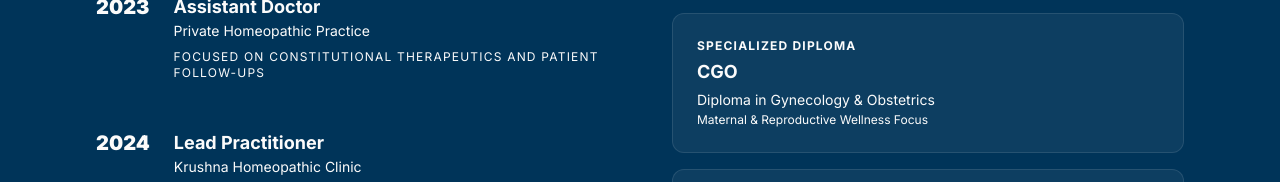
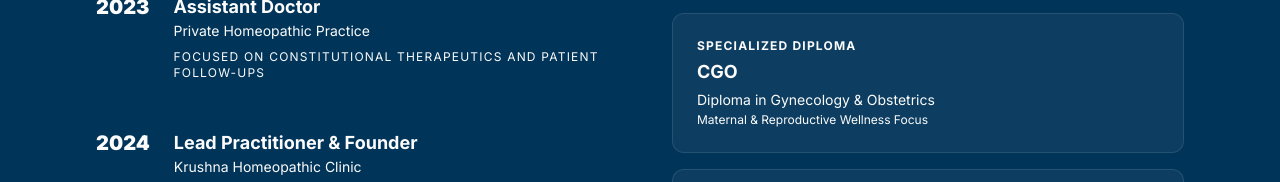
Before and after one commit to TejasMankeshwar/Krushna_Homeopathic_Clinic, a website built with Vite: page about.html in a window 1280 px wide. Shown: the part 2353-2535 px from the top of the page. Built offline with nearby package versions, Linux system fonts and the light colour scheme; a web font is replaced by a local one.

Commit message:
added founder in the professional jouney

```diff
--- a/about.html
+++ b/about.html
@@ -291,7 +291,8 @@
             src="images/pediatric_wellness.png" />
           <div class="absolute inset-0 bg-gradient-to-t from-black/60 to-transparent flex flex-col justify-end p-8">
             <h4 class="text-white text-2xl font-bold">Gentle Pediatric Speciality</h4>
-            <p class="text-white/80 text-sm mt-2">Child-friendly sweet pills with zero side effects. Boosting immunity, treating childhood asthma, skin allergies, and dentition issues.</p>
+            <p class="text-white/80 text-sm mt-2">Child-friendly sweet pills with zero side effects. Boosting immunity,
+              treating childhood asthma, skin allergies, and dentition issues.</p>
           </div>
         </div>
         <div class="md:col-span-2 bg-white rounded-xl p-8 flex flex-col justify-center border border-surface-container">
@@ -302,7 +303,8 @@
             </div>
             <h4 class="text-xl font-bold">Rapid Acute Care</h4>
           </div>
-          <p class="text-on-surface-variant text-sm leading-relaxed">Fast-acting, constitutional remedies for seasonal fevers, sudden allergic flare-ups, tonsillitis, and acute digestive distress without any toxic load.</p>
+          <p class="text-on-surface-variant text-sm leading-relaxed">Fast-acting, constitutional remedies for seasonal
+            fevers, sudden allergic flare-ups, tonsillitis, and acute digestive distress without any toxic load.</p>
         </div>
         <div class="md:col-span-1 bg-secondary text-on-secondary rounded-xl p-6 flex flex-col justify-end">
           <span class="text-4xl font-black mb-2">98%</span>
@@ -331,7 +333,8 @@
                 <div>
                   <h4 class="font-bold text-lg">Internship</h4>
                   <p class="text-on-primary-container text-sm">YCM Government Hospital, PCMC</p>
-                  <p class="text-on-primary/60 text-xs mt-2 uppercase tracking-widest">Rotational clinical residency and acute care management</p>
+                  <p class="text-on-primary/60 text-xs mt-2 uppercase tracking-widest">Rotational clinical residency and
+                    acute care management</p>
                 </div>
               </div>
               <div class="flex gap-6">
@@ -339,15 +342,17 @@
                 <div>
                   <h4 class="font-bold text-lg">Assistant Doctor</h4>
                   <p class="text-on-primary-container text-sm">Private Homeopathic Practice</p>
-                  <p class="text-on-primary/60 text-xs mt-2 uppercase tracking-widest">Focused on constitutional therapeutics and patient follow-ups</p>
+                  <p class="text-on-primary/60 text-xs mt-2 uppercase tracking-widest">Focused on constitutional
+                    therapeutics and patient follow-ups</p>
                 </div>
               </div>
               <div class="flex gap-6">
                 <span class="text-[color:var(--color-base)] font-black text-xl">2024</span>
                 <div>
-                  <h4 class="font-bold text-lg">Lead Practitioner</h4>
+                  <h4 class="font-bold text-lg">Lead Practitioner & Founder</h4>
                   <p class="text-on-primary-container text-sm">Krushna Homeopathic Clinic</p>
-                  <p class="text-on-primary/60 text-xs mt-2 uppercase tracking-widest">Providing specialized pediatric care and acute treatments</p>
+                  <p class="text-on-primary/60 text-xs mt-2 uppercase tracking-widest">Providing specialized pediatric
+                    care and acute treatments</p>
                 </div>
               </div>
             </div>
```
Also changed, not shown: dist/about.html.
